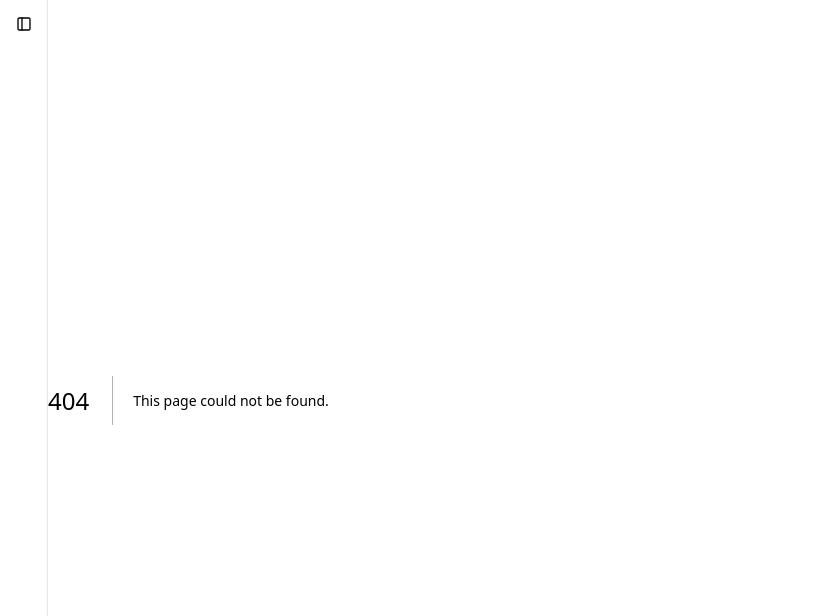
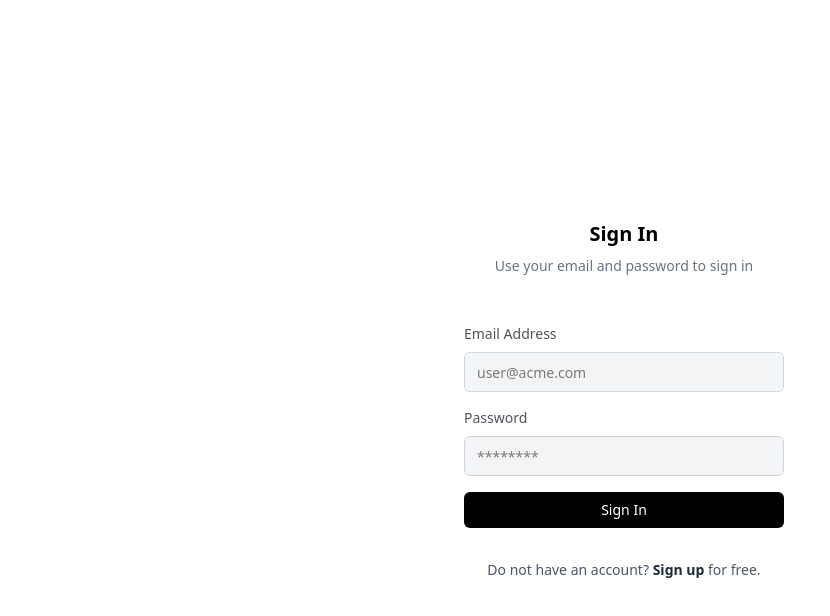
Before and after one commit to dmnk-ws/ai-chatbot, a Next.js app: page /login in a window 1280 px wide. Before the commit this address had no page. Shown: the top 616 px of the page, without its empty margins (0-830 px from the left). Built offline with nearby package versions, Linux system fonts and the light colour scheme.

Commit message:
Add auth component

```diff
--- /dev/null
+++ b/app/(auth)/login/page.tsx
@@ -0,0 +1,6 @@
+import Auth from "@/components/auth/auth";
+import { AuthType } from "@/components/auth/types";
+
+export default function LoginPage() {
+  return <Auth mode={AuthType.SIGN_IN} />;
+}
--- /dev/null
+++ b/app/(auth)/register/page.tsx
@@ -0,0 +1,6 @@
+import Auth from "@/components/auth/auth";
+import { AuthType } from "@/components/auth/types";
+
+export default function RegisterPage() {
+  return <Auth mode={AuthType.SIGN_UP} />;
+}
--- /dev/null
+++ b/app/(chat)/layout.tsx
@@ -0,0 +1,16 @@
+import { ReactNode } from "react";
+
+import Sidebar from "@/components/sidebar/sidebar";
+
+export default function ChatLayout({
+  children,
+}: Readonly<{
+  children: ReactNode;
+}>) {
+  return (
+    <div className="flex flex-col md:flex-row h-screen overflow-hidden">
+      <Sidebar />
+      {children}
+    </div>
+  );
+}
--- a/app/layout.tsx
+++ b/app/layout.tsx
@@ -2,7 +2,6 @@ import type { Metadata } from "next";
 import { Geist, Geist_Mono } from "next/font/google";
 import { ReactNode } from "react";
 
-import Sidebar from "@/components/sidebar/sidebar";
 import { ModelProvider } from "@/contexts/ModelContext";
 
 import "./globals.css";
@@ -32,12 +31,7 @@ export default function RootLayout({
       <body
         className={`${geistSans.variable} ${geistMono.variable} antialiased`}
       >
-        <ModelProvider>
-          <div className="flex flex-col md:flex-row h-screen overflow-hidden">
-            <Sidebar />
-            {children}
-          </div>
-        </ModelProvider>
+        <ModelProvider>{children}</ModelProvider>
       </body>
     </html>
   );
--- /dev/null
+++ b/components/auth/auth.tsx
@@ -0,0 +1,78 @@
+import { AuthType } from "@/components/auth/types";
+import Input from "@/components/elements/Input";
+
+interface AuthProps {
+  mode: AuthType;
+}
+
+function Footer({ mode }: Readonly<AuthProps>) {
+  const start =
+    mode === AuthType.SIGN_IN
+      ? "Do not have an account? "
+      : "Already have an account? ";
+  const href = mode === AuthType.SIGN_IN ? "/register" : "/login";
+  const label = mode === AuthType.SIGN_IN ? "Sign up" : "Sign in";
+  const end = mode === AuthType.SIGN_IN ? " for free." : " instead.";
+
+  return (
+    <p className="mt-4 text-center text-gray-600 text-sm">
+      {start}
+      <a className="font-semibold text-gray-800 hover:underline" href={href}>
+        {label}
+      </a>
+      {end}
+    </p>
+  );
+}
+
+export default function Auth({ mode }: Readonly<AuthProps>) {
+  const header = mode === AuthType.SIGN_IN ? "Sign In" : "Sign Up";
+  const subheader =
+    mode === AuthType.SIGN_IN
+      ? "Use your email and password to sign in"
+      : "Create an account with your email and password";
+
+  return (
+    <div className="flex flex-col gap-12 w-120 pt-12 justify-start mr-auto ml-auto min-h-screen md:pt-0 md:justify-center">
+      <div className="flex w-full max-w-md flex-col gap-12 overflow-hidden rounded-2xl">
+        <div className="flex flex-col items-center justify-center gap-2 px-4 text-center sm:px-16">
+          <h1 className="font-semibold text-xl">{header}</h1>
+          <h2 className="text-gray-500 text-sm">{subheader}</h2>
+        </div>
+        <form className="flex flex-col gap-4 px-4 sm:px-16">
+          <div className="flex flex-col gap-2">
+            <label className="text-sm text-zinc-600" htmlFor="email">
+              Email Address
+            </label>
+            <Input
+              type="email"
+              autoComplete="email"
+              id="email"
+              placeholder="user@acme.com"
+              name="email"
+            />
+          </div>
+          <div className="flex flex-col gap-2">
+            <label className="text-sm text-zinc-600" htmlFor="password">
+              Password
+            </label>
+            <Input
+              type="password"
+              id="password"
+              placeholder="********"
+              name="password"
+            />
+          </div>
+          <button
+            className="py-2 px-4 bg-black text-white text-sm font-medium rounded-md cursor-pointer hover:opacity-80"
+            aria-disabled="false"
+            type="submit"
+          >
+            {header}
+          </button>
+          <Footer mode={mode} />
+        </form>
+      </div>
+    </div>
+  );
+}
--- /dev/null
+++ b/components/auth/types.tsx
@@ -0,0 +1,4 @@
+export enum AuthType {
+  SIGN_IN,
+  SIGN_UP,
+}
--- /dev/null
+++ b/components/elements/Input.tsx
@@ -0,0 +1,38 @@
+import {
+  ChangeEvent,
+  HTMLInputAutoCompleteAttribute,
+  HTMLInputTypeAttribute,
+} from "react";
+
+interface InputProps {
+  type?: HTMLInputTypeAttribute;
+  id?: string;
+  name?: string;
+  placeholder?: string;
+  autoComplete?: HTMLInputAutoCompleteAttribute;
+  value?: string;
+  onChange?: (e: ChangeEvent<HTMLInputElement>) => void;
+}
+
+export default function Input({
+  type,
+  autoComplete,
+  id,
+  onChange,
+  value,
+  name,
+  placeholder,
+}: InputProps) {
+  return (
+    <input
+      className="flex h-10 px-3 py-2 font-medium text-md md:text-sm rounded-md border border-gray-300 focus:outline-none focus:border-gray-500 bg-gray-100"
+      type={type}
+      autoComplete={autoComplete}
+      id={id}
+      placeholder={placeholder}
+      name={name}
+      value={value}
+      onChange={onChange}
+    />
+  );
+}
```
